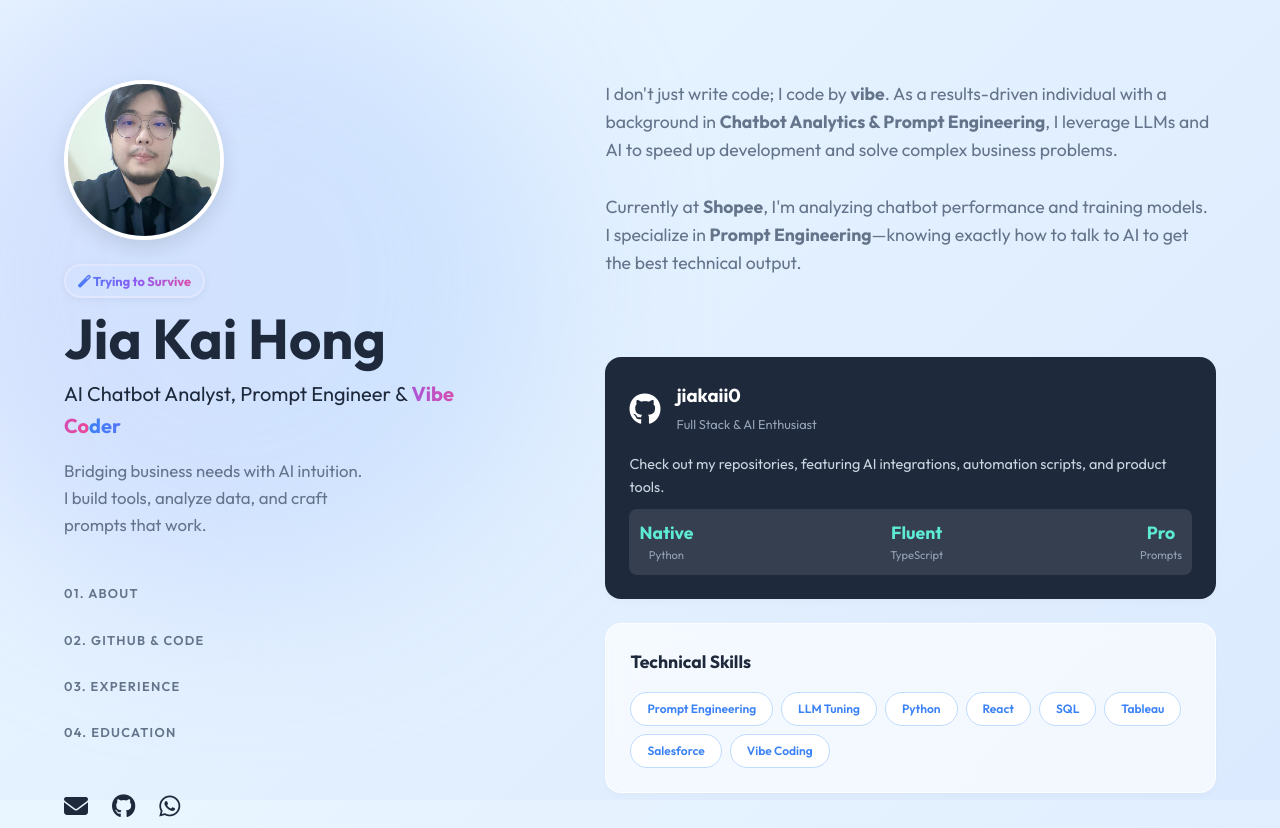
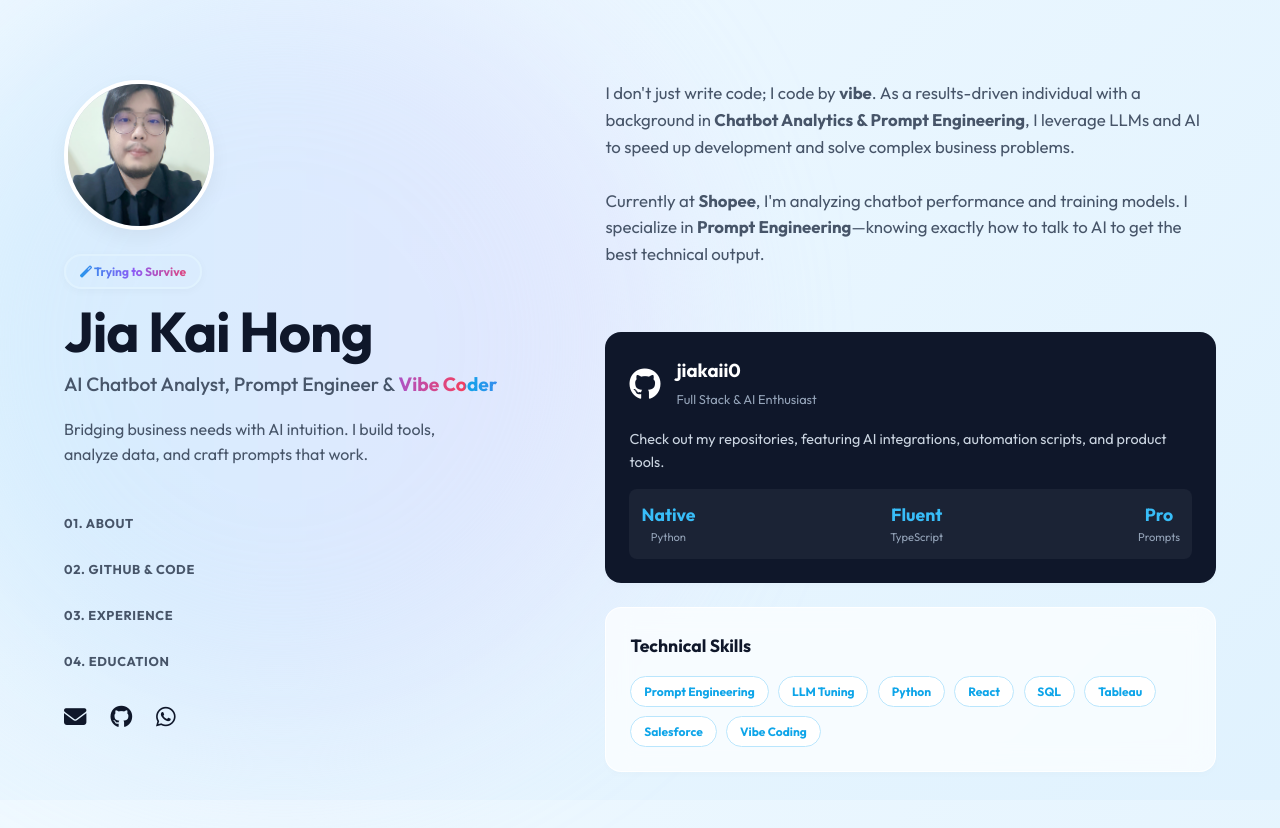
Before and after one commit to jiakaii0/portfolio-things, a plain HTML site: page index.html in a window 1280 px wide. Shown: the top 828 px of the page. Drawn offline with Linux system fonts and the light colour scheme.

Commit message:
Update index.html

```diff
--- a/index.html
+++ b/index.html
@@ -3,36 +3,40 @@
 <head>
     <meta charset="UTF-8">
     <meta name="viewport" content="width=device-width, initial-scale=1.0">
-    <title>Jia Kai Hong | Vibe Coder</title>
+
+    <!-- SEO & Social Sharing Tags -->
+    <title>Jia Kai Hong | AI Chatbot Analyst & Vibe Coder</title>
+    <meta name="description" content="Portfolio of Jia Kai Hong - Product Manager, Prompt Engineer, and AI Analyst.">
+    <meta property="og:title" content="Jia Kai Hong - Portfolio">
+    <meta property="og:description" content="AI Chatbot Analyst, Prompt Engineer & Vibe Coder.">
+    <meta property="og:type" content="website">
+
+    <!-- Fonts & Icons -->
     <link rel="preconnect" href="https://fonts.googleapis.com">
     <link rel="preconnect" href="https://fonts.gstatic.com" crossorigin>
-    <link href="https://fonts.googleapis.com/css2?family=Outfit:wght@300;400;600;700&display=swap" rel="stylesheet">
+    <link href="https://fonts.googleapis.com/css2?family=Outfit:wght@300;400;500;700&display=swap" rel="stylesheet">
     <link rel="stylesheet" href="https://cdnjs.cloudflare.com/ajax/libs/font-awesome/6.4.0/css/all.min.css">
 
     <style>
         /* --- Variables & Reset --- */
         :root {
             /* Pastel Blue Theme */
-            --bg-color: #eaf6ff;       /* Very light pastel blue */
-            --bg-gradient: linear-gradient(135deg, #eaf6ff 0%, #dbeafe 100%);
-            --text-main: #1e293b;      /* Dark Slate */
-            --text-muted: #64748b;     /* Muted Grey */
-            --accent: #3b82f6;         /* Bright Blue */
-            --vibe-gradient: linear-gradient(90deg, #3b82f6, #8b5cf6, #ec4899);
-            --card-bg: rgba(255, 255, 255, 0.65); /* Glass effect */
-            --card-border: 1px solid rgba(255, 255, 255, 0.8);
-            --hover-shadow: 0 10px 40px -10px rgba(59, 130, 246, 0.15);
+            --bg-color: #f0f9ff;
+            --bg-gradient: linear-gradient(135deg, #f0f9ff 0%, #e0f2fe 100%);
+            --text-main: #0f172a;      /* Darkest Slate */
+            --text-muted: #475569;     /* Readable Grey */
+            --accent: #0ea5e9;         /* Sky Blue */
+            --vibe-gradient: linear-gradient(90deg, #0ea5e9, #8b5cf6, #f43f5e);
+
+            /* Glassmorphism Cards */
+            --card-bg: rgba(255, 255, 255, 0.7);
+            --card-border: 1px solid rgba(255, 255, 255, 0.9);
+            --hover-shadow: 0 10px 40px -10px rgba(14, 165, 233, 0.15);
         }
 
-        * {
-            margin: 0;
-            padding: 0;
-            box-sizing: border-box;
-        }
+        * { margin: 0; padding: 0; box-sizing: border-box; }
 
-        html {
-            scroll-behavior: smooth;
-        }
+        html { scroll-behavior: smooth; }
 
         body {
             background: var(--bg-gradient);
@@ -42,6 +46,7 @@
             line-height: 1.6;
             overflow-x: hidden;
             min-height: 100vh;
+            padding-bottom: 80px; /* Space for mobile nav */
         }
 
         /* --- Visuals: Floating Background Blob --- */
@@ -49,26 +54,22 @@
             position: fixed;
             top: -10%;
             left: -10%;
-            width: 50vw;
-            height: 50vw;
-            background: linear-gradient(to right, #c7d2fe, #bfdbfe);
-            filter: blur(80px);
+            width: 60vw;
+            height: 60vw;
+            background: linear-gradient(to right, #bae6fd, #ddd6fe);
+            filter: blur(90px);
             z-index: -1;
-            opacity: 0.6;
+            opacity: 0.5;
             animation: float 10s infinite alternate;
             border-radius: 50%;
         }
 
         @keyframes float {
             0% { transform: translate(0, 0); }
-            100% { transform: translate(50px, 50px); }
+            100% { transform: translate(30px, 50px); }
         }
 
-        a {
-            text-decoration: none;
-            color: inherit;
-            transition: all 0.3s;
-        }
+        a { text-decoration: none; color: inherit; transition: all 0.2s; }
 
         /* --- Layout Grid --- */
         .container {
@@ -82,15 +83,13 @@
         /* --- Left Column (Header) --- */
         header {
             padding-top: 3rem;
-            padding-bottom: 2rem;
+            padding-bottom: 1rem;
         }
 
-        /* Profile Picture Styling */
         .profile-pic-container {
-            width: 160px;
-            height: 160px;
+            width: 150px;
+            height: 150px;
             margin-bottom: 1.5rem;
-            position: relative;
         }
 
         .profile-pic {
@@ -99,45 +98,43 @@
             border-radius: 50%;
             object-fit: cover;
             border: 4px solid white;
-            box-shadow: 0 8px 20px rgba(0,0,0,0.1);
+            box-shadow: 0 8px 20px rgba(0,0,0,0.05);
             transition: transform 0.3s ease;
             background-color: #cbd5e1;
         }
 
-        .profile-pic:hover {
-            transform: scale(1.05) rotate(-2deg);
-        }
+        .profile-pic:hover { transform: scale(1.05) rotate(-2deg); }
 
-        /* Badges */
         .vibe-badge {
             display: inline-block;
             background: white;
-            padding: 5px 12px;
+            padding: 6px 14px;
             border-radius: 20px;
-            font-size: 0.8rem;
+            font-size: 0.75rem;
             font-weight: 700;
-            margin-bottom: 10px;
+            margin-bottom: 12px;
             background: var(--vibe-gradient);
             -webkit-background-clip: text;
             -webkit-text-fill-color: transparent;
-            border: 2px solid #e0e7ff;
-            box-shadow: 0 2px 10px rgba(0,0,0,0.05);
+            border: 2px solid #e0f2fe;
+            box-shadow: 0 2px 10px rgba(0,0,0,0.03);
         }
 
         h1 {
-            font-size: 2.8rem;
-            font-weight: 700;
+            font-size: 2.5rem;
+            font-weight: 800;
             color: var(--text-main);
             line-height: 1.1;
             margin-bottom: 0.5rem;
+            letter-spacing: -0.02em;
         }
 
         h2.role {
-            font-size: 1.25rem;
-            color: var(--text-main);
-            margin-bottom: 1rem;
+            font-size: 1.2rem;
+            color: var(--text-muted);
+            margin-bottom: 1.2rem;
             font-weight: 500;
-            max-width: 90%;
+            line-height: 1.4;
         }
 
         .gradient-text {
@@ -156,15 +153,15 @@
 
         p.tagline {
             color: var(--text-muted);
-            max-width: 300px;
+            max-width: 400px;
             margin-bottom: 2rem;
-            font-size: 1.05rem;
+            font-size: 1rem;
         }
 
-        /* Nav Links */
-        .nav-links { display: none; }
-        .nav-links ul { list-style: none; }
-        .nav-links a {
+        /* --- Desktop Navigation --- */
+        .desktop-nav { display: none; }
+        .desktop-nav ul { list-style: none; }
+        .desktop-nav a {
             display: flex;
             align-items: center;
             padding: 0.8rem 0;
@@ -172,23 +169,25 @@
             font-weight: 600;
             text-transform: uppercase;
             font-size: 0.8rem;
-            letter-spacing: 0.1em;
+            letter-spacing: 0.05em;
         }
-        .nav-links a:hover {
+        .desktop-nav a:hover {
             color: var(--accent);
-            padding-left: 10px;
+            padding-left: 8px;
         }
+        .desktop-nav a.active { color: var(--text-main); border-left: 2px solid var(--accent); padding-left: 8px;}
 
-        /* Social Icons */
+        /* --- Social Icons --- */
         .socials {
             display: flex;
             gap: 1.5rem;
-            margin-top: 2rem;
+            margin-top: 1rem;
+            margin-bottom: 2rem;
         }
         .socials a {
             color: var(--text-main);
-            font-size: 1.5rem;
-            transition: transform 0.2s;
+            font-size: 1.4rem;
+            transition: transform 0.2s, color 0.2s;
         }
         .socials a:hover {
             color: var(--accent);
@@ -197,20 +196,20 @@
 
         /* --- Right Column (Content) --- */
         main {
-            padding-top: 2rem;
-            padding-bottom: 5rem;
+            padding-top: 1rem;
+            padding-bottom: 3rem;
         }
 
         section {
-            margin-bottom: 5rem;
-            scroll-margin-top: 4rem;
+            margin-bottom: 4rem;
+            scroll-margin-top: 6rem; /* Keeps header from covering text */
         }
 
         .section-title {
-            font-size: 0.9rem;
+            font-size: 0.85rem;
             text-transform: uppercase;
             letter-spacing: 0.1em;
-            margin-bottom: 1.5rem;
+            margin-bottom: 1rem;
             color: var(--accent);
             font-weight: 700;
             display: block;
@@ -218,24 +217,25 @@
 
         .about-text {
             color: var(--text-muted);
-            font-size: 1.1rem;
+            font-size: 1.05rem;
             margin-bottom: 1rem;
         }
 
-        /* Cards */
+        /* --- Cards --- */
         .card {
             background: var(--card-bg);
-            backdrop-filter: blur(10px);
+            backdrop-filter: blur(12px);
+            -webkit-backdrop-filter: blur(12px);
             border: var(--card-border);
             border-radius: 16px;
             padding: 1.5rem;
             margin-bottom: 1.5rem;
             transition: all 0.3s ease;
-            box-shadow: 0 4px 6px rgba(0,0,0,0.02);
+            box-shadow: 0 4px 6px rgba(0,0,0,0.01);
         }
         .card:hover {
             background: rgba(255, 255, 255, 0.9);
-            transform: translateY(-5px);
+            transform: translateY(-3px);
             box-shadow: var(--hover-shadow);
         }
 
@@ -245,36 +245,39 @@
             align-items: baseline;
             flex-wrap: wrap;
             margin-bottom: 0.5rem;
+            gap: 5px;
         }
         .job-title {
             font-size: 1.1rem;
             font-weight: 700;
             color: var(--text-main);
         }
-        .job-company { color: var(--accent); }
-        .job-date { font-size: 0.85rem; color: var(--text-muted); font-family: monospace; }
+        .job-company { color: var(--accent); font-weight: 600; }
+        .job-date { font-size: 0.85rem; color: #64748b; font-family: 'Courier New', monospace; }
         .job-desc { font-size: 0.95rem; color: var(--text-muted); margin-bottom: 1rem; }
 
         .tech-stack {
             display: flex;
             flex-wrap: wrap;
-            gap: 0.5rem;
+            gap: 0.6rem;
         }
         .tech-tag {
             background: white;
             color: var(--accent);
             font-size: 0.75rem;
-            padding: 0.4rem 1rem;
+            padding: 0.3rem 0.8rem;
             border-radius: 50px;
             font-weight: 600;
-            border: 1px solid #bfdbfe;
+            border: 1px solid #bae6fd;
         }
 
-        /* GitHub Visual Card */
+        /* --- GitHub Visual Card --- */
         .github-card {
-            background: #1e293b;
+            background: #0f172a; /* Slate 900 */
             color: white;
             border: none;
+            position: relative;
+            overflow: hidden;
         }
         .github-header {
             display: flex;
@@ -285,16 +288,16 @@
         .github-stats {
             display: flex;
             justify-content: space-between;
-            background: rgba(255,255,255,0.1);
-            padding: 10px;
+            background: rgba(255,255,255,0.05);
+            padding: 12px;
             border-radius: 8px;
-            margin-top: 10px;
+            margin-top: 15px;
         }
         .stat-box { text-align: center; }
-        .stat-num { font-weight: bold; font-size: 1.1rem; color: #5eead4; }
+        .stat-num { font-weight: bold; font-size: 1.1rem; color: #38bdf8; }
         .stat-label { font-size: 0.7rem; color: #94a3b8; }
 
-        /* Languages */
+        /* --- Languages Grid --- */
         .lang-grid {
             display: grid;
             grid-template-columns: repeat(2, 1fr);
@@ -307,16 +310,43 @@
             text-align: center;
             border: 1px solid #e2e8f0;
         }
-        .lang-item b { color: var(--text-main); display: block; font-size: 1.1rem;}
-        .lang-item span { font-size: 0.85rem; color: var(--text-muted); }
+        .lang-item b { color: var(--text-main); display: block; font-size: 1rem;}
+        .lang-item span { font-size: 0.8rem; color: var(--text-muted); }
 
         footer {
-            font-size: 0.85rem;
+            font-size: 0.8rem;
             color: var(--text-muted);
-            margin-top: 4rem;
+            margin-top: 3rem;
+            text-align: center;
         }
 
-        /* Desktop Split Layout */
+        /* --- Mobile Floating Nav (NEW) --- */
+        .mobile-nav {
+            position: fixed;
+            bottom: 20px;
+            left: 50%;
+            transform: translateX(-50%);
+            background: rgba(255, 255, 255, 0.9);
+            backdrop-filter: blur(10px);
+            -webkit-backdrop-filter: blur(10px);
+            padding: 0.8rem 1.5rem;
+            border-radius: 50px;
+            box-shadow: 0 10px 25px rgba(0,0,0,0.1);
+            display: flex;
+            gap: 1.5rem;
+            z-index: 1000;
+            border: 1px solid rgba(255,255,255,0.5);
+        }
+        .mobile-nav a {
+            color: var(--text-muted);
+            font-size: 1.2rem;
+            transition: color 0.3s;
+        }
+        .mobile-nav a:hover, .mobile-nav a:active {
+            color: var(--accent);
+        }
+
+        /* --- Desktop Media Query --- */
         @media (min-width: 1024px) {
             .container {
                 flex-direction: row;
@@ -336,28 +366,35 @@
                 width: 53%;
                 padding-top: 5rem;
             }
-            .nav-links { display: block; margin-top: 2rem; }
+            .desktop-nav { display: block; margin-top: 2rem; }
+            .mobile-nav { display: none; } /* Hide mobile nav on desktop */
             .section-title { display: none; }
             h1 { font-size: 3.5rem; }
+            body { padding-bottom: 0; }
+            footer { text-align: left; }
         }
     </style>
 </head>
 <body>
 
-    <!-- Animated Blob Background -->
+    <!-- Background Blob -->
     <div class="blob"></div>
 
+    <!-- Mobile Navigation (Bottom Floating Bar) -->
+    <nav class="mobile-nav">
+        <a href="#about" title="About"><i class="fas fa-user"></i></a>
+        <a href="#github" title="Code"><i class="fas fa-code"></i></a>
+        <a href="#experience" title="Work"><i class="fas fa-briefcase"></i></a>
+        <a href="mailto:jiakaii97@gmail.com" title="Contact"><i class="fas fa-envelope"></i></a>
+    </nav>
+
     <div class="container">
-        <!-- LEFT SIDE -->
+        <!-- LEFT SIDE (Sticky Header) -->
         <header>
             <div>
-                <!--
-                   IMAGE FIX:
-                   1. Save your photo in the same folder as this file.
-                   2. Rename it to "profile.jpg".
-                -->
+                <!-- Profile Picture with Fallback -->
                 <div class="profile-pic-container">
-                    <img src="profile.jpg" alt="Jia Kai Hong" class="profile-pic" onerror="this.src='https://ui-avatars.com/api/?name=Jia+Kai&background=random'">
+                    <img src="profile.jpg" alt="Jia Kai Hong" class="profile-pic" onerror="this.src='https://ui-avatars.com/api/?name=Jia+Kai&background=0ea5e9&color=fff&size=150'">
                 </div>
 
                 <div class="vibe-badge">
@@ -366,12 +403,12 @@
 
                 <h1>Jia Kai Hong</h1>
 
-                <!-- NEW TITLE HERE -->
                 <h2 class="role">AI Chatbot Analyst, Prompt Engineer & <span class="gradient-text">Vibe Coder</span></h2>
 
                 <p class="tagline">Bridging business needs with AI intuition. I build tools, analyze data, and craft prompts that work.</p>
 
-                <nav class="nav-links">
+                <!-- Desktop Navigation -->
+                <nav class="desktop-nav">
                     <ul>
                         <li><a href="#about">01. About</a></li>
                         <li><a href="#github">02. GitHub & Code</a></li>
@@ -383,14 +420,15 @@
 
             <div class="socials">
                 <a href="mailto:jiakaii97@gmail.com" title="Email"><i class="fas fa-envelope"></i></a>
+                <!-- Fixed Github Link -->
                 <a href="https://github.com/jiakaii0" target="_blank" title="GitHub"><i class="fab fa-github"></i></a>
                 <a href="https://wa.me/601121881339" title="WhatsApp"><i class="fab fa-whatsapp"></i></a>
             </div>
         </header>
 
-        <!-- RIGHT SIDE -->
+        <!-- RIGHT SIDE (Scrolling Content) -->
         <main>
-            <!-- About -->
+            <!-- About Section -->
             <section id="about">
                 <span class="section-title">About</span>
                 <div class="about-text">
@@ -400,10 +438,11 @@
                 </div>
             </section>
 
-            <!-- GitHub & Coding -->
+            <!-- GitHub & Coding Section -->
             <section id="github">
                 <span class="section-title">GitHub & Code</span>
 
+                <!-- Fixed Link Here -->
                 <a href="https://github.com/jiakaii0" target="_blank">
                     <div class="card github-card">
                         <div class="github-header">
@@ -447,7 +486,7 @@
                 </div>
             </section>
 
-            <!-- Experience -->
+            <!-- Experience Section -->
             <section id="experience">
                 <span class="section-title">Experience</span>
 
@@ -497,7 +536,7 @@
                 </div>
             </section>
 
-            <!-- Education -->
+            <!-- Education Section -->
             <section id="education">
                 <span class="section-title">Education & Languages</span>
 
@@ -538,7 +577,7 @@
             </section>
 
             <footer>
-                <p>Designed with <i class="fas fa-heart" style="color: #ec4899;"></i> & Vibe.</p>
+                <p>Designed with <i class="fas fa-heart" style="color: #f43f5e;"></i> & Vibe.</p>
                 <p>&copy; 2025 Jia Kai Hong</p>
             </footer>
         </main>
```
